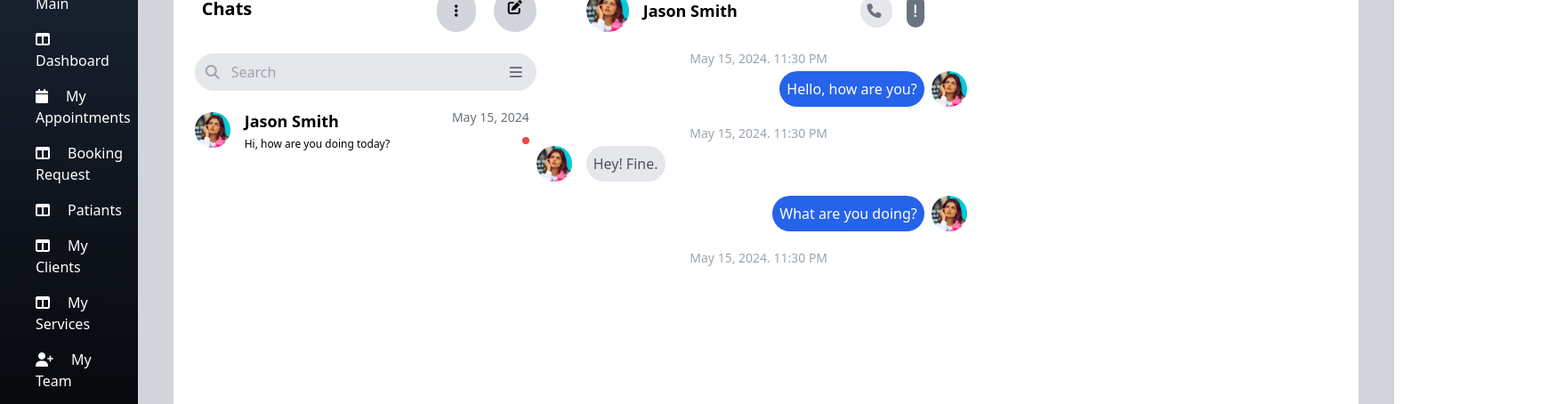
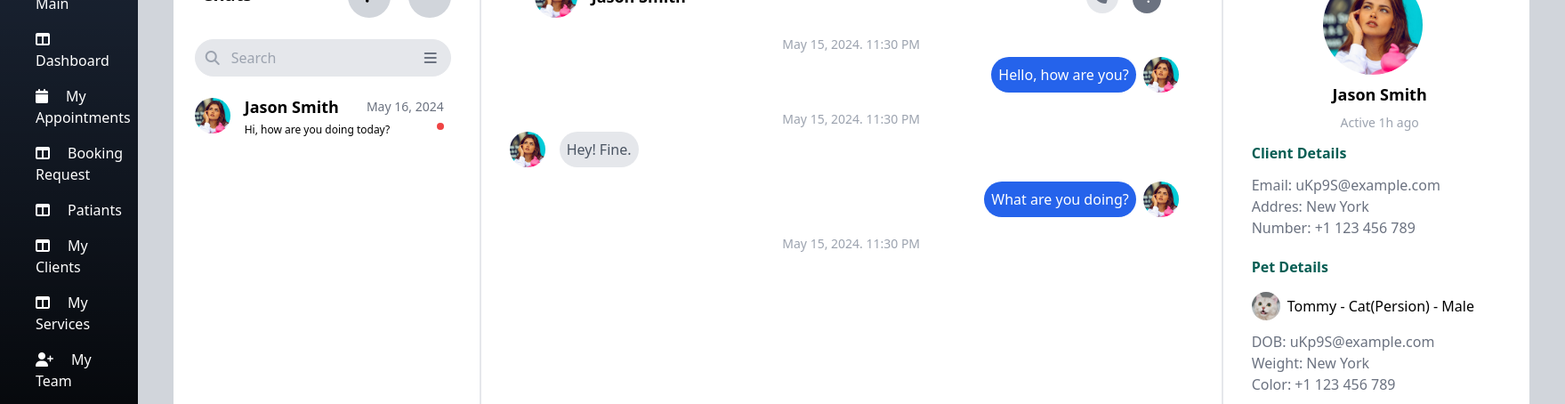
Before and after one commit to RajpootDevelopers/Snow_Dream_Studio_1_UI_Dashboard, a plain HTML site: page index.html in a window 1280 px wide. Shown: the part 172-626 px from the top of the page at 89% size, 1759 px wide, since content can reach past the window. Drawn offline with Linux system fonts and the light colour scheme.

Commit message:
100% of UI part is completed

```diff
--- a/index.html
+++ b/index.html
@@ -1,5 +1,6 @@
 <!DOCTYPE html>
 <html lang="en">
+
 <head>
     <meta charset="UTF-8">
     <meta name="viewport" content="width=device-width, initial-scale=1.0">
@@ -8,146 +9,162 @@
     <script src="https://kit.fontawesome.com/ee49f34fb4.js" crossorigin="anonymous"></script>
 
 </head>
+
 <body class="flex ">
 
     <!-- SideBar -->
     <div class="grow-0 w-80 h-dvh text-white bg-slate-800  bg-gradient-to-t from-black">
         <img class="w-32 mx-auto pt-8" src="images/shoe-company-logo 1.png" alt="">
 
-        <div class="pl-8 font-light" >
+        <div class="pl-8 font-light">
             <p class="p-2"> Main</p>
-        <p class="p-2 hover:bg-gradient-to-l from-black rounded-md"><span class="pr-5"><i class="fa-solid fa-table-columns"></i></span>Dashboard</p>
-        <p class="p-2  hover:bg-gradient-to-l from-black rounded-md"><span class="pr-5"><i class="fa-solid fa-calendar"></i></span>My Appointments</p>
-        <p class="p-2  hover:bg-gradient-to-l from-black rounded-md"><span class="pr-5"><i class="fa-solid fa-table-columns"></i></span>Booking Request</p>
-        <p class="p-2  hover:bg-gradient-to-l from-black rounded-md"><span class="pr-5"><i class="fa-solid fa-table-columns"></i></span>Patiants</p>
-        <p class="p-2  hover:bg-gradient-to-l from-black rounded-md"><span class="pr-5"><i class="fa-solid fa-table-columns"></i></span>My Clients</p>
-        <p class="p-2  hover:bg-gradient-to-l from-black rounded-md"><span class="pr-5"><i class="fa-solid fa-table-columns"></i></span>My Services</p>
-        <p class="p-2  hover:bg-gradient-to-l from-black rounded-md"><span class="pr-5"><i class="fa-solid fa-user-plus"></i></span>My Team</p>
-        <p class="p-2  hover:bg-gradient-to-l from-black rounded-md"><span class="pr-5"><i class="fa-solid fa-message"></i></span>Messages</p>
-        <p class="p-2  hover:bg-gradient-to-l from-black rounded-md"><span class="pr-5"><i class="fa-solid fa-message"></i></span>Virtual Assistant</p>
+            <p class="p-2 hover:bg-gradient-to-l from-black rounded-md"><span class="pr-5"><i
+                        class="fa-solid fa-table-columns"></i></span>Dashboard</p>
+            <p class="p-2  hover:bg-gradient-to-l from-black rounded-md"><span class="pr-5"><i
+                        class="fa-solid fa-calendar"></i></span>My Appointments</p>
+            <p class="p-2  hover:bg-gradient-to-l from-black rounded-md"><span class="pr-5"><i
+                        class="fa-solid fa-table-columns"></i></span>Booking Request</p>
+            <p class="p-2  hover:bg-gradient-to-l from-black rounded-md"><span class="pr-5"><i
+                        class="fa-solid fa-table-columns"></i></span>Patiants</p>
+            <p class="p-2  hover:bg-gradient-to-l from-black rounded-md"><span class="pr-5"><i
+                        class="fa-solid fa-table-columns"></i></span>My Clients</p>
+            <p class="p-2  hover:bg-gradient-to-l from-black rounded-md"><span class="pr-5"><i
+                        class="fa-solid fa-table-columns"></i></span>My Services</p>
+            <p class="p-2  hover:bg-gradient-to-l from-black rounded-md"><span class="pr-5"><i
+                        class="fa-solid fa-user-plus"></i></span>My Team</p>
+            <p class="p-2  hover:bg-gradient-to-l from-black rounded-md"><span class="pr-5"><i
+                        class="fa-solid fa-message"></i></span>Messages</p>
+            <p class="p-2  hover:bg-gradient-to-l from-black rounded-md"><span class="pr-5"><i
+                        class="fa-solid fa-message"></i></span>Virtual Assistant</p>
             <p class="p-2 ">Business</p>
 
-        <p class="p-2 hover:bg-gradient-to-l from-black rounded-md"><span class="pr-5"><i class="fa-solid fa-chart-simple"></i></span>Analytics</p>
-        <p class="p-2 hover:bg-gradient-to-l from-black rounded-md"><span class="pr-5"><i class="fa-solid fa-dollar-sign"></i></span>E-commerce</p>
+            <p class="p-2 hover:bg-gradient-to-l from-black rounded-md"><span class="pr-5"><i
+                        class="fa-solid fa-chart-simple"></i></span>Analytics</p>
+            <p class="p-2 hover:bg-gradient-to-l from-black rounded-md"><span class="pr-5"><i
+                        class="fa-solid fa-dollar-sign"></i></span>E-commerce</p>
 
             <p class="p-2"> Payment</p>
-        <p class="p-2 hover:bg-gradient-to-l from-black rounded-md"><span class="pr-5"><i class="fa-solid fa-bell"></span></i>Subscription</p>
-        <p class="p-2 hover:bg-gradient-to-l from-black rounded-md"><span class="pr-5"><i class="fas fa-tasks"></span></i>My Plan</p>
+            <p class="p-2 hover:bg-gradient-to-l from-black rounded-md"><span class="pr-5"><i
+                        class="fa-solid fa-bell"></span></i>Subscription</p>
+            <p class="p-2 hover:bg-gradient-to-l from-black rounded-md"><span class="pr-5"><i
+                        class="fas fa-tasks"></span></i>My Plan</p>
         </div>
 
     </div>
 
     <!-- Right Side -->
     <div class="grow bg-gray-300">
+        <!-- Dashboard Header -->
         <div class="flex">
             <h1 class="p-10 text-4xl font-bold text-slate-800">Messages</h1>
-        <div class="flex ">
-            <div class="flex ">
-            <p class="mt-12 ml-6 px-4 py-2 rounded-full bg-white h-fit"><span class="pr-5"><i class="fa-solid fa-dollar-sign"></i></span>Pet   Patients</p>
-            <p class="mt-12 ml-6 px-4 py-2 rounded-full bg-white h-fit"><span class="pr-5"><i class="fa-solid fa-dollar-sign"></i></span>My     Appointments</p>
-            <p class="mt-12 ml-6 px-4 py-2 rounded-full bg-white h-fit"><span class="pr-5"><i class="fa-solid fa-dollar-sign"></i></span>Virtual    Assitant</p>
+            <div class="flex">
+                <div class="flex">
+                    <p class="mt-12 ml-6 px-4 py-2 rounded-full bg-white h-fit">
+                        <span class="pr-5"><i class="fa-solid fa-dollar-sign"></i></span>
+                        Pet Patients
+                    </p>
+                    <p class="mt-12 ml-6 px-4 py-2 rounded-full bg-white h-fit">
+                        <span class="pr-5"><i class="fa-solid fa-dollar-sign"></i></span>
+                        My Appointments
+                    </p>
+                    <p class="mt-12 ml-6 px-4 py-2 rounded-full bg-white h-fit">
+                        <span class="pr-5"><i class="fa-solid fa-dollar-sign"></i></span>
+                        Virtual Assitant
+                    </p>
                 </div>
-
                 <div class="flex ml-96">
                     <select name="" id="" class="mt-12 ml-6 px-4 py-2 rounded-full bg-white h-fit">
                         <option value="branch - all" selected>Branch - All</option>
                         <option value="def">def</option>
                         <option value="ghi">ghi</option>
                     </select>
-            <span class="mt-12 ml-6 px-4 py-2 rounded-full bg-white h-fit "><i class="fa-solid fa-table-columns"></i></span>
-            <span class="mt-12 ml-6 px-4 py-2 rounded-full bg-white h-fit "><i class="fa-solid fa-table-columns"></i></span>
-            <span class="mt-12 ml-6 px-4 py-2 rounded-full bg-white h-fit "><i class="fa-solid fa-table-columns"></i></span>
+                    <span class="mt-12 ml-6 px-4 py-2 rounded-full bg-white h-fit">
+                        <i class="fa-solid fa-table-columns"></i>
+                    </span>
+                    <span class="mt-12 ml-6 px-4 py-2 rounded-full bg-white h-fit">
+                        <i class="fa-solid fa-table-columns"></i>
+                    </span>
+                    <span class="mt-12 ml-6 px-4 py-2 rounded-full bg-white h-fit">
+                        <i class="fa-solid fa-table-columns"></i>
+                    </span>
                 </div>
             </div>
         </div>
-
+        <!-- Chat Box -->
         <div class="flex bg-white min-w-96 min-h-[700px] rounded-lg mx-10 p-6">
-            <!-- left side -->
-            <div>
-                <!-- chat wala -->
-                <div class="flex justify-between w-96 ">
+            <!-- 1st Box-->
+            <div class="w-72">
+                <div class="flex justify-between">
                     <h2 class="p-2 text-xl font-bold">Chats</h2>
                     <div class="flex">
-                    <span class=" px-5 py-3 rounded-full bg-gray-300 h-fit" ><i class="fas fa-ellipsis-v"></i></span>
-                    <span class="mr-5 px-4 py-2 rounded-full bg-gray-300 relative left-5"><i class="fas fa-edit"></i></span>
+                        <span class=" px-5 py-3 rounded-full bg-gray-300 h-fit">
+                            <i class="fas fa-ellipsis-v w-2 h-2"></i>
+                        </span>
+                        <span class="mr-5 px-4 py-2 rounded-full bg-gray-300 relative left-5">
+                            <i class="fas fa-edit"></i>
+                        </span>
                     </div>
                 </div>
-
-                <!-- search bar wala -->
-                <div class="flex justify-between items-center w-96 relative mt-6">
+                <div class="flex justify-between items-center w-full relative mt-6">
                     <input type="text" class="w-full pl-10 pr-12 py-2 border bg-gray-200 rounded-full focus:outline-none focus:border-blue-500" placeholder="Search">
                     <span class="absolute left-3 top-1/2 transform -translate-y-1/2">
                         <i class="fas fa-search text-gray-400"></i>
                     </span>
-                    <!-- Bars icon for menu -->
                     <button id="menuToggle" class="absolute right-4 focus:outline-none">
                         <i class="fas fa-bars text-gray-500"></i>
                     </button>
-
                 </div>
-
-                <!-- contact wala -->
                 <div class="flex items-center mt-5 active:bg-blue-200 rounded-md">
-                <!-- User avatar -->
                     <img class="rounded-full w-10 h-10 mr-4" src="images/girl dp.jpg" alt="User Avatar">
-
-                <!-- User information -->
                     <div>
-                    <!-- User name and date -->
-                    <div class="flex justify-between w-80">
+                        <div class="flex justify-between items-center w-full">
                             <h4 class="text-lg font-semibold">Jason Smith</h4>
-                        <p class="text-sm text-gray-500">May 15, 2024</p>
+                            <p class="text-sm font-light text-gray-500">May 16, 2024</p>
                         </div>
-                    <!-- User message -->
-                    <div class="flex justify-between w-80 mt-1">
+                        <div class="flex justify-between w-56 mt-1">
                             <p class="text-xs">Hi, how are you doing today?</p>
-                        <span class="rounded-full bg-red-500 w-2 h-2"></span>
+                            <span class="block rounded-full bg-red-500 w-2 h-2"></span>
                         </div>
                     </div>
                 </div>
             </div>
-
-            <!-- 2nd side -->
-            <div class=" w-[500px]">
-                <!-- Chat header -->
-                <div class="flex items-center justify-between px-5 mx-9">
+            <hr class="h-[650px] border-[.5px] border-gray-200 mx-8">
+            <!-- Middle chat box -->
+            <div class=" w-[48rem] relative">
+                <!-- header of chat box -->
+                <div class="flex items-center justify-between px-5 mx-2">
                     <div class="flex items-center">
                         <img class="rounded-full w-12 h-12 mr-4" src="images/girl dp.jpg" alt="User Avatar">
                         <h4 class="text-lg font-semibold">Jason Smith</h4>
                     </div>
-                    <!-- Icons -->
                     <div class="ml-4">
                         <span class="mr-4 text-gray-500 bg-gray-200 p-2 w-4 rounded-full">
                             <i class="fas fa-phone"></i>
                         </span>
                         <span class="mr-2 bg-gray-500 text-white p-2 w-4  rounded-full">
-                            <i class="fas fa-exclamation"></i>
+                            <i class="fas fa-exclamation w-4 p-2"></i>
                         </span>
                     </div>
                 </div>
                 <!-- chat body -->
                 <div>
                     <span class="block text-center text-sm text-gray-400 p-1 mt-4">May 15, 2024. 11:30 PM</span>
-
-
-                <!-- Sender message -->
+                    <!-- sender msg -->
                     <div class="flex justify-end mb-4">
                         <div class="flex items-end">
                             <p class="bg-blue-600 text-white rounded-full p-2">Hello, how are you?</p>
                             <img class=" rounded-full w-10 h-10 mr-4 ml-2" src="images/girl dp.jpg" alt="User Avatar">
                         </div>
                     </div>
-
+                    <!-- date and time -->
                     <span class="block text-center text-sm text-gray-400 p-1 mt-4">May 15, 2024. 11:30 PM</span>
-                <!-- Receiver message -->
+                    <!-- reciever msg -->
                     <div class="flex mb-4">
                         <div class="flex ">
                             <img class="rounded-full w-10 h-10 mr-4" src="images/girl dp.jpg" alt="User Avatar">
                             <p class="bg-gray-200 text-gray-600 rounded-full p-2">Hey! Fine.</p>
                         </div>
                     </div>
-
-                <!-- Sender message -->
                     <div class="flex justify-end mb-4">
                         <div class="flex items-end">
                             <p class="bg-blue-600 text-white rounded-full p-2">What are you doing?</p>
@@ -156,9 +173,8 @@
                     </div>
                     <span class="block text-center text-sm text-gray-400 p-1 mt-4">May 15, 2024. 11:30 PM</span>
                 </div>
-
-                <!-- chat footer -->
-                <div class="flex items-center justify-between p-3 rounded-t-lg fixed bottom-24 w-[500px]">
+                <!-- Chat footer (input) -->
+                <div class="flex items-center justify-between p-3 rounded-t-lg absolute bottom-0 w-[48rem]">
                     <span class="rounded-full bg-whatsapp-green-500 p-2">
                         <i class="fas fa-plus text-whatsappGreen p-3 rounded-full bg-gray-200 text-lg"></i>
                     </span>
@@ -170,16 +186,49 @@
                         <i class="fas fa-paper-plane text-white bg-whatsappGreen p-3 rounded-full"></i>
                     </span>
                 </div>
+            </div>
+            <hr class="h-[650px] border-[.5px] border-gray-200 mx-8">
+            <!-- 3rd Box -->
+            <div class="w-72">
+                <div class="flex flex-col items-center ">
+                    <img class="rounded-full w-28 mr-4" src="images/girl dp.jpg" alt="User Avatar">
+                    <h4 class="text-lg font-bold my-2">Jason Smith</h4>
+                    <p class="text-sm text-gray-400 ">Active 1h ago</p>
+                </div>
+                <div class="flex flex-col ">
+                    <h3 class="font-bold text-whatsappGreen my-3">Client Details</h3>
+                    <p class="text-gray-500">Email: <span>uKp9S@example.com</span></p>
+                    <p class="text-gray-500">Addres: <span>New York</span></p>
+                    <p class="text-gray-500">Number: <span>+1 123 456 789</span></p>
+                    <h3 class="font-bold text-whatsappGreen my-1 mt-5">Pet Details</h3>
+                    <div class="flex items-center">
+                        <img class="rounded-full w-8 my-3 mr-2" src="images/cat.jpg" alt="">
+                        <p>Tommy - Cat(Persion) - Male</p>
+                    </div>
+                    <p  class="text-gray-500">DOB: <span>uKp9S@example.com</span></p>
+                    <p  class="text-gray-500">Weight: <span>New York</span></p>
+                    <p  class="text-gray-500">Color: <span>+1 123 456 789</span></p>
 
+                </div>
 
+            </div>
 
+        </div>
+
+        <div class="flex justify-between text-gray-600">
+            <div class="flex">
+                <p class="mx-5 mt-8 ml-10">Privacy</p>
+                <p class="mx-5 mt-8">Terms and Conditions</p>
+                <p class="mx-5 mt-8">About Us</p>
+            </div>
+            <p class="mx-5 mt-8 mr-10">2024. All Rights Reserved</p>
+        </div>
 
     </div>
 
 
 
-    </div>
-
 
 </body>
+
 </html>
```
Also changed, not shown: images/cat.jpg (added), images/hang-niu-Tn8DLxwuDMA-unsplash.jpg (added), output.css. Lines whose indentation alone changed are shown as unchanged.
